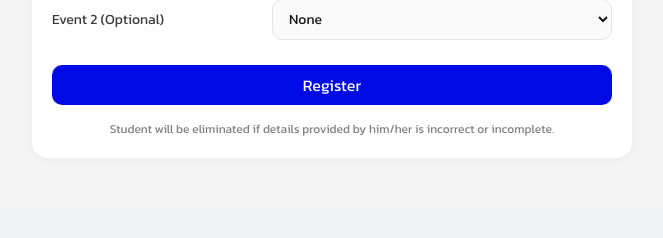
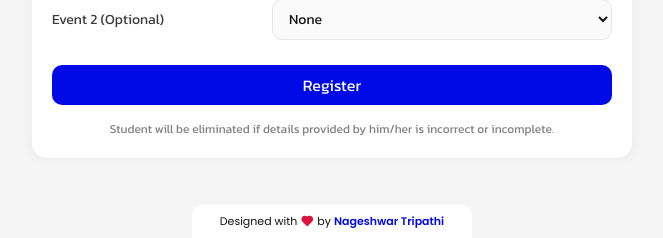
Before and after one commit to Nageshwar-stp/blade, a Django app: page / in a window 1280 px wide. Shown: the part 775-1013 px from the top of the page, without its empty margins (308-971 px from the left). Before the commit the page ends 933 px from the top, so only its background shows below. Run offline with Django 5.2, Linux system fonts and the light colour scheme; data comes from the database, SQL or seed files in the repository; some libraries are stand-ins or nearby versions.

Commit message:
added: brand-text

```diff
--- a/main/static/main/css/master.css
+++ b/main/static/main/css/master.css
@@ -2,7 +2,8 @@
     width: 90%;
     margin: auto;
     margin-top: 120px;
-    margin-bottom: 50px;
+    padding-bottom: 80px;
+    position: relative;
 }
 
 
@@ -302,3 +303,36 @@
 .logout-btn:hover {
     background: var(--text);
 }
+
+
+.brand-text {
+    font-size: 11px;
+    position: absolute;
+    bottom: 0;
+    left: 50%;
+    width: 280px;
+    transform: translateX(-50%);
+    font-weight: 400;
+    padding: 8px 10px;
+    background: white;
+    border-radius: 10px 10px 0px 0px;
+    display: flex;
+    align-items: center;
+    justify-content: center;
+    gap: 3px;
+    cursor: pointer;
+}
+
+.brand-text:hover i {
+    color: violet;
+}
+
+.brand-text i {
+    font-size: 14px;
+    color: crimson;
+}
+
+.brand-text span {
+    color: var(--primary);
+    font-weight: 600;
+}
--- a/main/static/main/css/topbar.css
+++ b/main/static/main/css/topbar.css
@@ -7,6 +7,7 @@
     padding: 10px 60px;
     top: 0;
     position: fixed;
+    z-index: 100;
 }
 
 .nav-logo {
--- a/main/templates/main/base.html
+++ b/main/templates/main/base.html
@@ -7,6 +7,10 @@
     <meta name="viewport" content="width=device-width, initial-scale=1.0">
     <link rel="preconnect" href="https://fonts.googleapis.com">
     <link rel="preconnect" href="https://fonts.gstatic.com" crossorigin>
+    <link
+    href="https://cdn.jsdelivr.net/npm/remixicon@4.1.0/fonts/remixicon.css"
+    rel="stylesheet"
+/>
     <link
         href="https://fonts.googleapis.com/css2?family=Kanit:ital,wght@0,100;0,200;0,300;0,400;0,500;0,600;0,700;0,800;0,900;1,100;1,200;1,300;1,400;1,500;1,600;1,700;1,800;1,900&family=Poppins:ital,wght@0,100;0,200;0,300;0,400;0,500;0,600;0,700;0,800;0,900;1,100;1,200;1,300;1,400;1,500;1,600;1,700;1,800;1,900&display=swap"
         rel="stylesheet">
--- a/main/templates/main/index.html
+++ b/main/templates/main/index.html
@@ -97,5 +97,9 @@
             Student will be eliminated if details provided by him/her is incorrect or incomplete.
         </p>
     </form>
+
+    <div class="brand-text">
+        Designed with <i class="ri-heart-fill"></i> by <span>Nageshwar Tripathi</span>
+    </div>
 </section>
 {% endblock body %}
```
